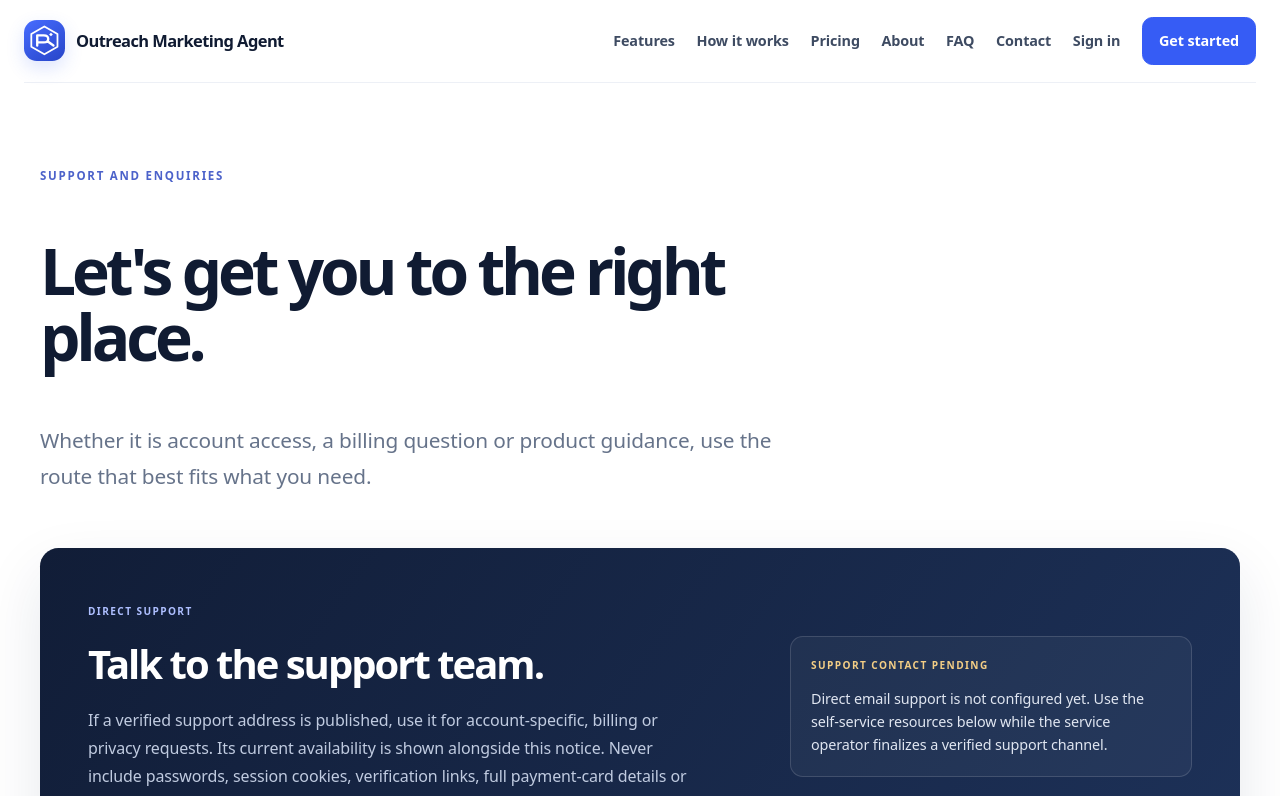
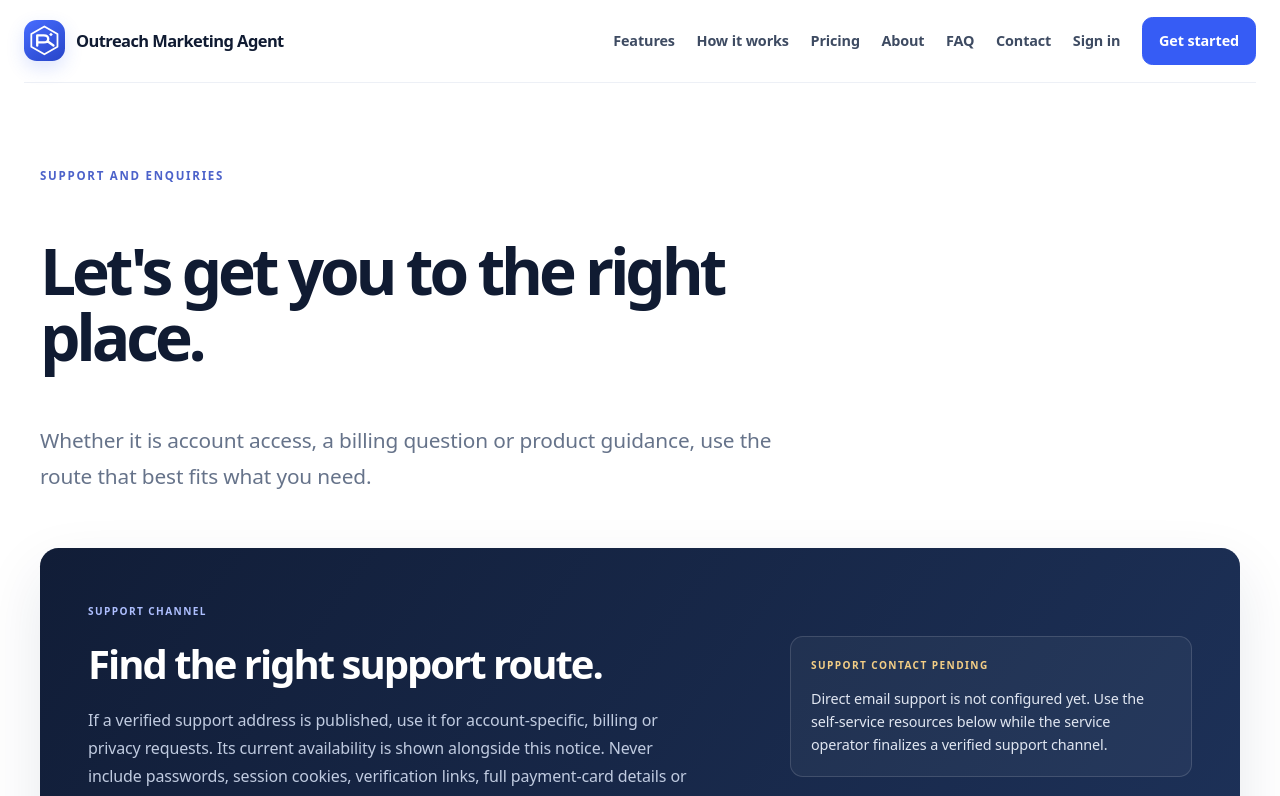
Before and after one commit to haseeb1984/Outreach-Marketing-Agent, a Next.js app in the folder frontend/: page /contact in a window 1280 px wide. Shown: the top 796 px of the page. Built offline with nearby package versions, Linux system fonts and the light colour scheme.

Commit message:
Remove implication of an unavailable direct support channel

```diff
--- a/frontend/app/contact/page.tsx
+++ b/frontend/app/contact/page.tsx
@@ -27,8 +27,8 @@ export default function ContactPage() {
       </section>
       <section className="contact-support-panel">
         <div className="contact-support-copy">
-          <span className="contact-kicker">DIRECT SUPPORT</span>
-          <h2>Talk to the support team.</h2>
+          <span className="contact-kicker">SUPPORT CHANNEL</span>
+          <h2>Find the right support route.</h2>
           <p>If a verified support address is published, use it for account-specific, billing or privacy requests. Its current availability is shown alongside this notice. Never include passwords, session cookies, verification links, full payment-card details or provider access tokens.</p>
         </div>
         <div className="contact-support-action">
```
